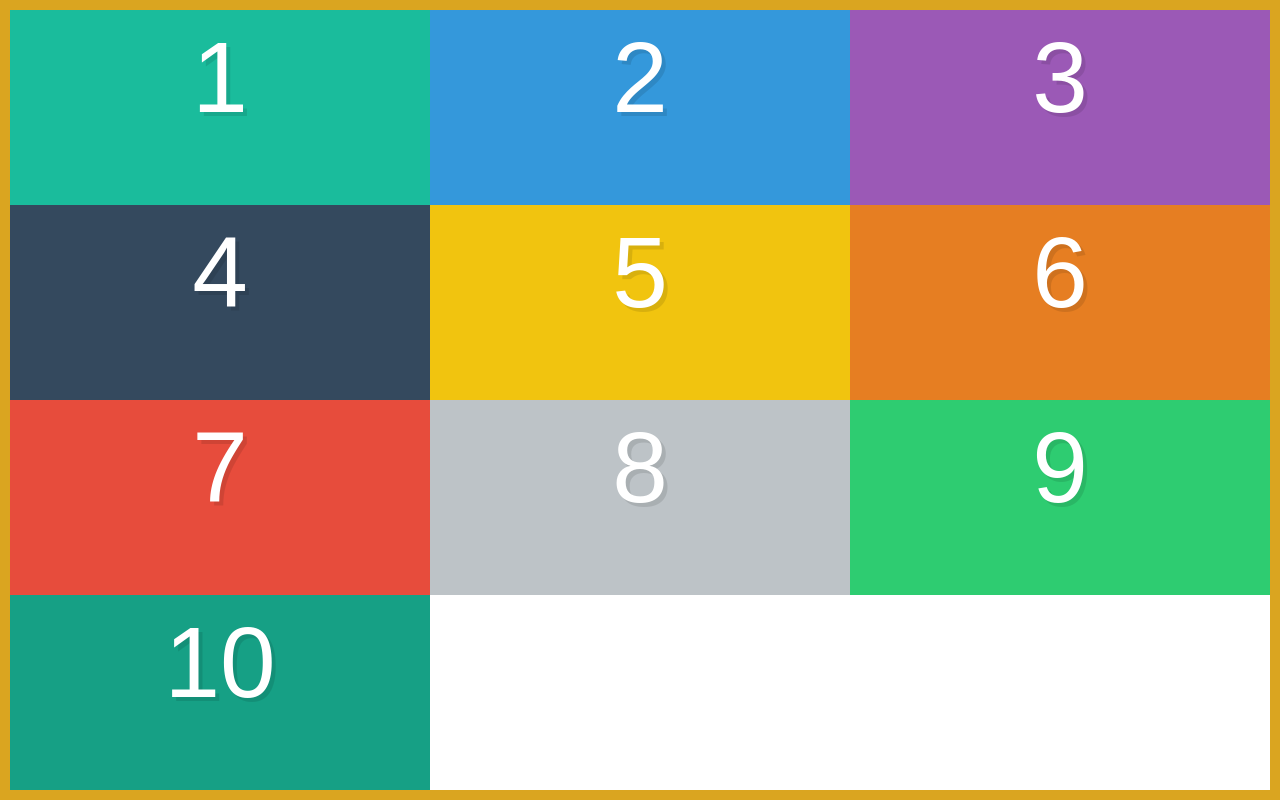
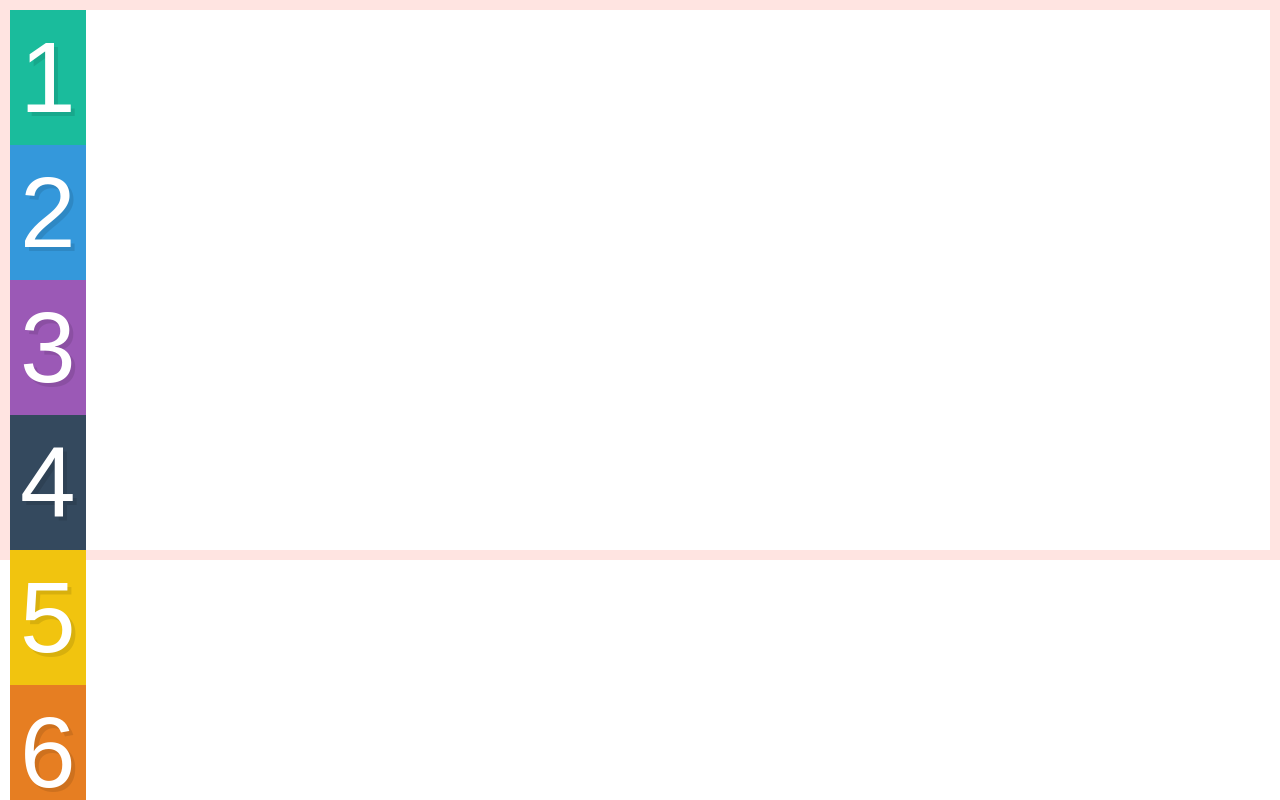
Before and after one commit to clintmilner/flexboxing, a plain HTML site: page index.html in a window 1280 px wide. Shown: the top 800 px of the page. Drawn offline with Linux system fonts and the light colour scheme.

Commit message:
aligning things vertically with align-items:

```diff
--- a/style.css
+++ b/style.css
@@ -213,15 +213,8 @@ legend, button::-moz-focus-inner, input::-moz-focus-inner {
 /* We start writing out flexbox here. The above is just page setup */
 .container {
     display: flex;
-    border: 10px solid goldenrod;
-    height: 100vh;
-
-    flex-direction: row; /* default is row : row, row-reverse, column, column-reverse */
-    flex-wrap: wrap; /* default is nowrap : nowrap, wrap, wrap-reverse */
+    border: 10px solid mistyrose;
+    align-items: baseline;
+    height: 70vh;
+    flex-direction: column;
 }
-
-.box {
-    /*width: 300px; !* flexbox will try to honor this value, but ultimately it will make things look nice if value is too much *!*/
-    width: 33.333333%;
-    /*margin: 10px; !* margin is not part of the box model and will still break flexbox, but padding and border are okay *!*/
-}
```
